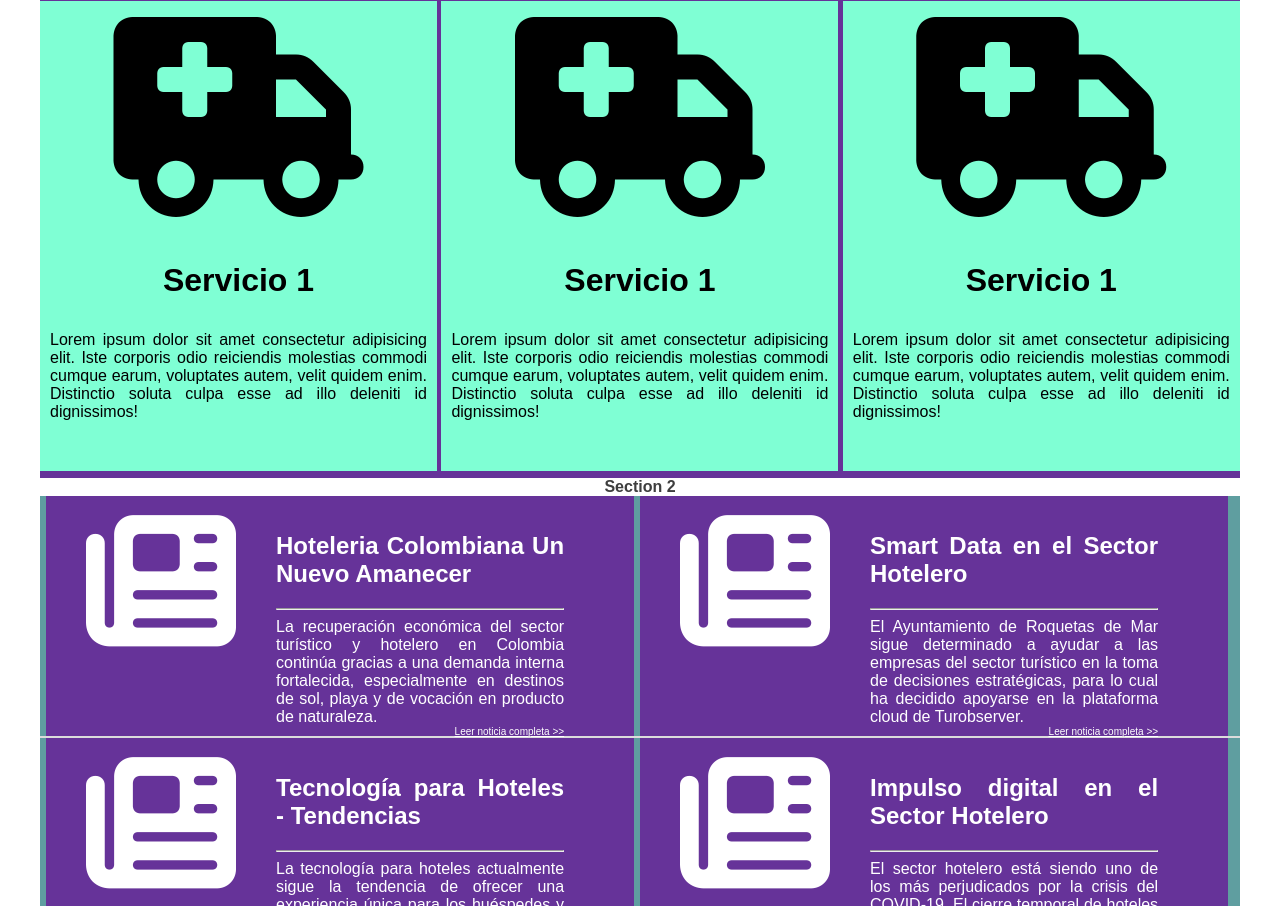
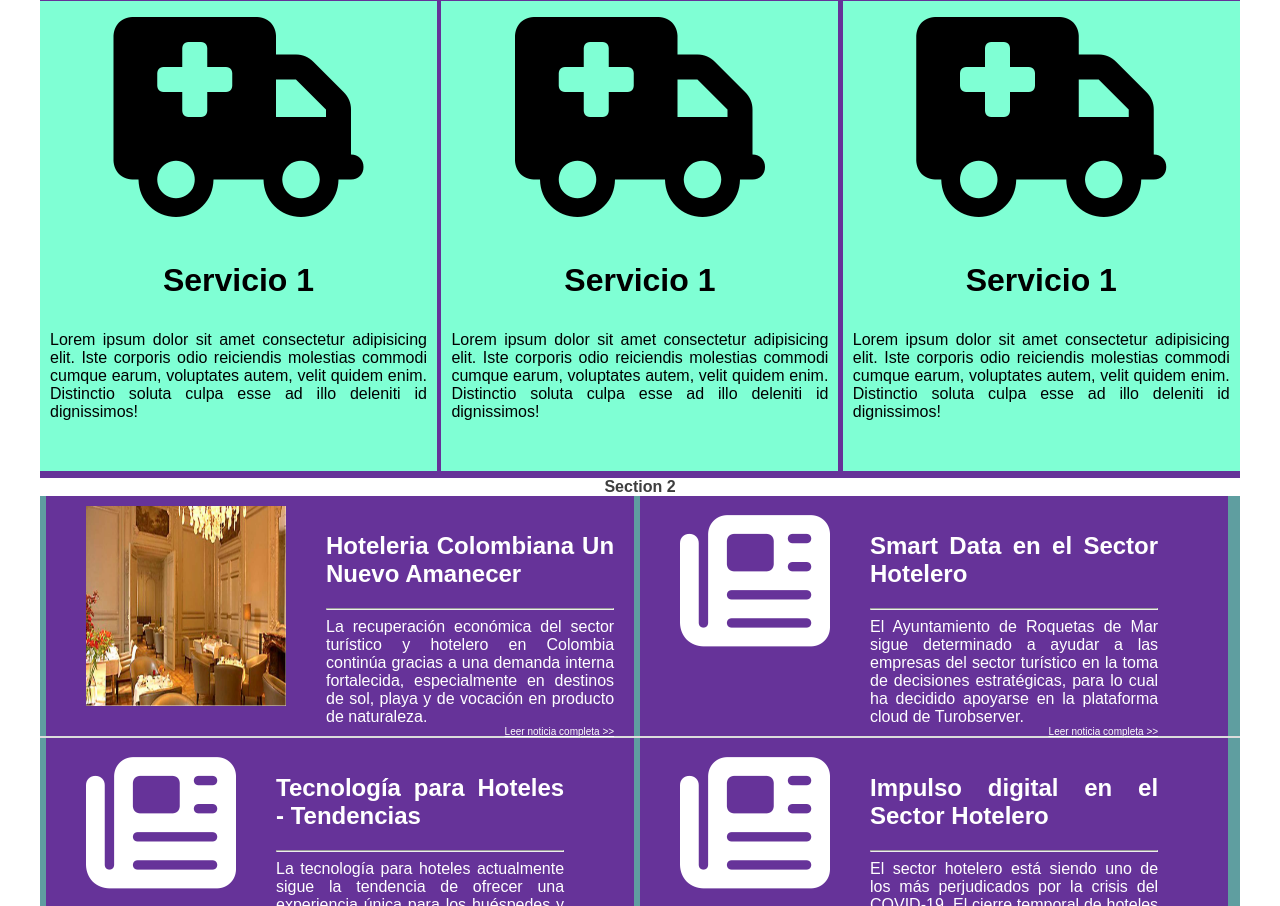
Before and after one commit to DidioArbey/proyecto1, a plain HTML site: page index.html in a window 1280 px wide. Shown: the part 322-1228 px from the top of the page. Drawn offline with Linux system fonts and the light colour scheme.

```diff
--- a/index.html
+++ b/index.html
@@ -108,7 +108,8 @@
                 <div class="news">
                     <div class="news-data">
                         <div class="news-image">
-                            <i class="fas fa-newspaper news-logo" style="font-size:150px"></i>
+                            <img src="/n1.PNG" alt="noticia" style="width: 200px; height: 200px;">
+                            <!-- <i class="fas fa-newspaper news-logo" style="font-size:150px"></i> -->
                         </div>
                         <div class="news-text">
                             <h2 class="news-title">Hoteleria Colombiana Un Nuevo Amanecer</h2>
```
Also changed, not shown: n1.PNG (added).
